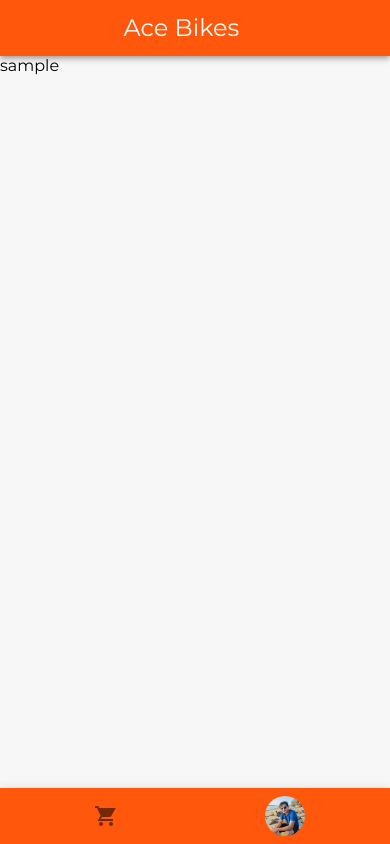
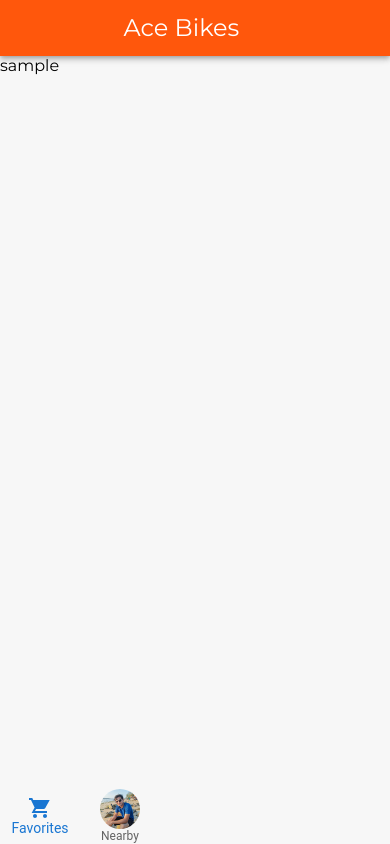
Before and after one commit to subru-37/AceBikes, a React (Vite) app: page / in a window 390 px wide. Built offline with nearby package versions, Linux system fonts and the light colour scheme.

Commit message:
made bottom navbar responsive

```diff
--- a/src/Components/navbar/MobileAppBar.jsx
+++ b/src/Components/navbar/MobileAppBar.jsx
@@ -1,83 +1,40 @@
 import React from 'react';
-import { useState,useRef,useEffect } from 'react';
-import Box from '@mui/material/Box';
-import Menu from '@mui/material/Menu';
-import ReactDOM from 'react-dom/client'
+import { useState,useEffect } from 'react';
 import './MobileAppBar.css';
-import IconButton from '@mui/material/IconButton';
 import ShoppingCartSharpIcon from '@mui/icons-material/ShoppingCartSharp';
-import AppBar from '@mui/material/AppBar';
-import Container from '@mui/material/Container';
-import Toolbar from '@mui/material/Toolbar';
 import pp from "../../assets/jpg/IMG20221025172200.jpg"
 import { Avatar } from '@mui/material';
-import MenuItem from '@mui/material/MenuItem';
-import Typography from '@mui/material/Typography';
+import Box from '@mui/material/Box';
+import BottomNavigation from '@mui/material/BottomNavigation';
+import BottomNavigationAction from '@mui/material/BottomNavigationAction';
 
 const MobileAppBar = () => {
-  const settings = ['Profile', 'Account', 'Logout'];
-  const [height,setHeight] = useState(0);
-  const [anchorElUser, setAnchorElUser] = React.useState(null);
-  const ref = useRef(null)
-  useEffect(() => {
-    setHeight(ref.current.clientHeight)
+  const [value, setValue] = useState(0);
+  const [width, setWidth] = useState(0);
+  useEffect(()=>{
+    window.addEventListener('resize', ()=>{
+      setWidth(window.innerWidth)
+    })
+    return () => {
+      window.removeEventListener('resize', ()=>{
+        setWidth(window.innerWidth)
+      });
+    };
   })
-  const Height = window.innerHeight;
-  const pos = Height - height;
-  console.log(pos)
-  const handleOpenUserMenu = (event) => {
-    setAnchorElUser(event.currentTarget);
-  };
-
-  // const handleCloseNavMenu = () => {
-  //   setAnchorElNav(null);
-  // };
-  // const handleCloseNavMenu = () => {
-  //   setAnchorElNav(null);
-  // };
-
-  const handleCloseUserMenu = () => {
-    setAnchorElUser(null);
-  };
   return (
-  <div>
-    <AppBar ref={ref} sx={{backgroundColor: '#FF570C !important', position: 'fixed', display:{xs:'flex',md:'none'},top:`${pos}px`}}>
-        <Container maxWidth="xl">
-            <Toolbar disableGutters sx={{justifyContent: 'space-around'}}>
-            <IconButton>
-                <ShoppingCartSharpIcon/>
-            </IconButton>
-            <IconButton sx={{ p: 0}} onClick={handleOpenUserMenu}> {/* onClick={handleOpenUserMenu} copy that from ResponsiveAppBar if necessary */}
-                <Avatar alt="Remy Sharp" src={pp} />
-            </IconButton>
-            </Toolbar>
-            {/* <Box>
-            <Menu
-              sx={{ mt: '0' }}
-              id="menu-appbar"
-              anchorEl={anchorElUser}
-              anchorOrigin={{
-                vertical: 'bottom',
-                horizontal: 'right',
-              }}
-              keepMounted
-              transformOrigin={{
-                vertical: 'bottom',
-                horizontal: 'right',
-              }}
-              open={Boolean(anchorElUser)}
-              onClose={handleCloseUserMenu}
-            >
-              {settings.map((setting) => (
-                <MenuItem key={setting} onClick={handleCloseUserMenu}>
-                  <Typography textAlign="center">{setting}</Typography>
-                </MenuItem>
-              ))}
-            </Menu>
-            </Box> */}
-        </Container>
-    </AppBar>
-    </div>
+    <Box sx={{ justifyContent: 'space-between'}}>
+      <BottomNavigation
+        showLabels
+        value={value}
+        onChange={(event, newValue) => {
+          setValue(newValue);
+        }}
+        sx={{ backgroundColor: '#FF570C !important', position: 'fixed', display:{xs:'flex',md:'none'}, bottom:'0px', width:`${width}px`, justifyContent: 'space-around' }}
+      >
+        <BottomNavigationAction label="Favorites" icon={<ShoppingCartSharpIcon/>} />
+        <BottomNavigationAction label="Nearby" icon={<Avatar alt="Remy Sharp" src={pp} />} />
+      </BottomNavigation>
+    </Box>
   );
 };
 
```
